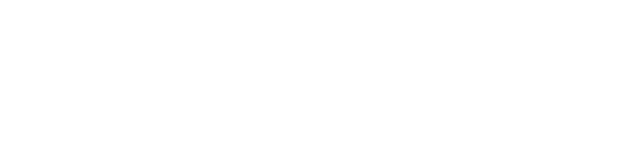
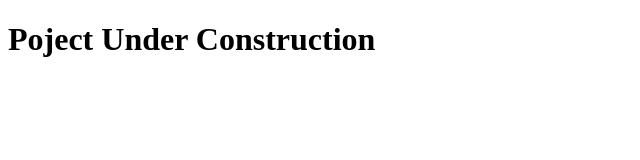
Before and after one commit to M-Bilal-Khalil/Test-Project, a plain HTML site: page index.html in a window 1280 px wide. Shown: the whole page, without its empty margins (0-640 px from the left). Drawn offline with Linux system fonts and the light colour scheme.

Commit message:
Under Construction

```diff
--- a/index.html
+++ b/index.html
@@ -7,5 +7,7 @@
 </head>
 <body>
 
+    <h1>Poject Under Construction</h1>
+
 </body>
 </html>
```
